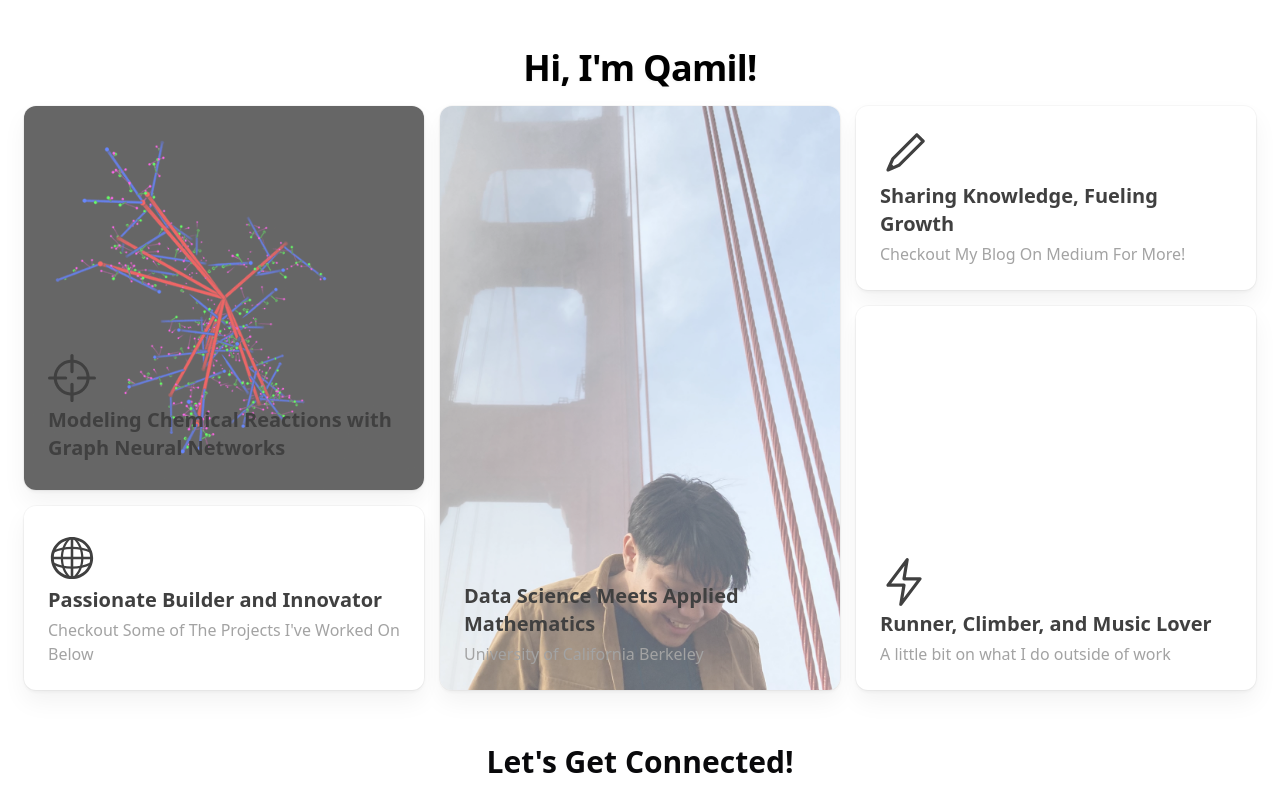
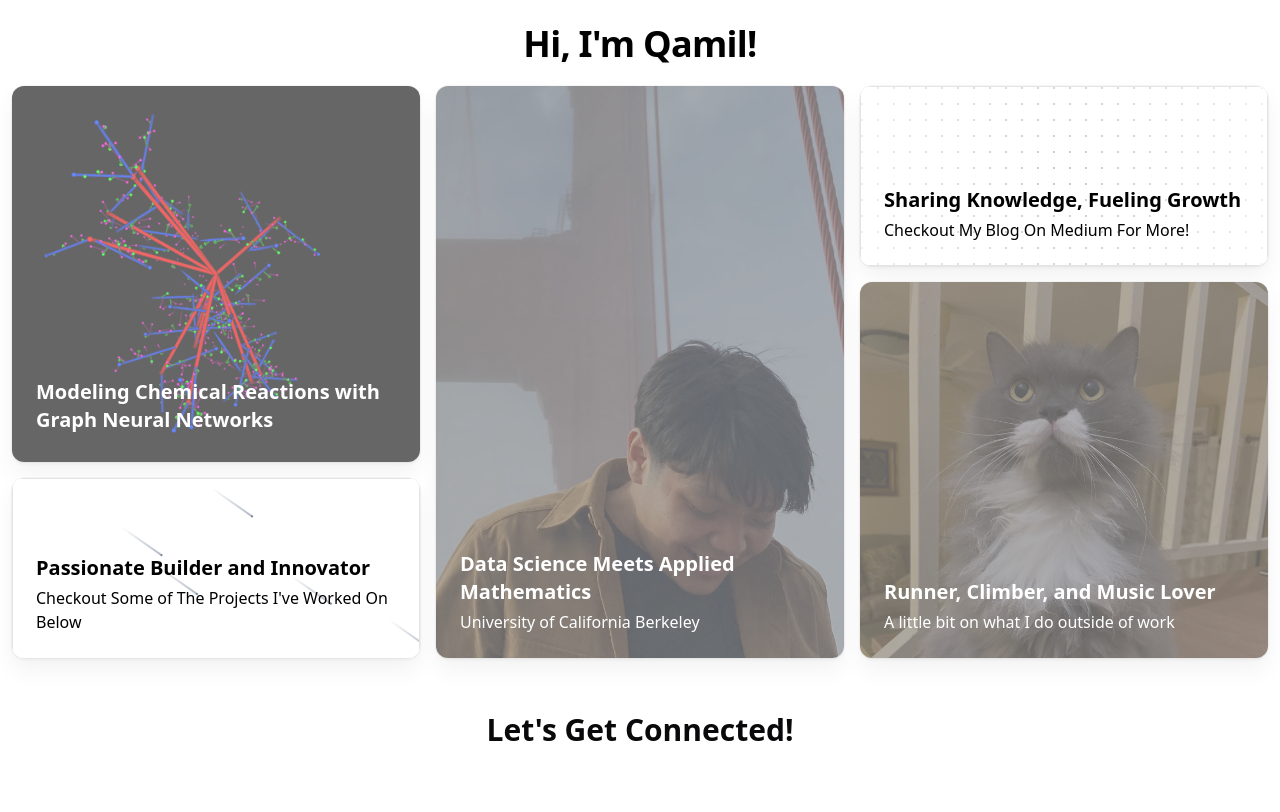
Before and after one commit to Qamil-Mirza/revamped-website, a Next.js app: page / in a window 1280 px wide. Shown: the top 812 px of the page. Built offline with nearby package versions, Linux system fonts and the light colour scheme; no server answers.

Commit message:
implemented backgrounds for cards

```diff
--- a/src/app/page.tsx
+++ b/src/app/page.tsx
@@ -1,18 +1,17 @@
-import {
-  LightningBoltIcon,
-  Pencil1Icon,
-  GlobeIcon,
-  RocketIcon,
-  Crosshair2Icon,
-} from "@radix-ui/react-icons";
+import { GearIcon } from "@radix-ui/react-icons";
 
 // my images
 import qm from "@/public/qm.jpg";
 import graph from "@/public/graph.gif";
+import kay from "@/public/kay.jpg";
 
 import { BentoCard, BentoGrid } from "@/components/ui/bento-grid";
 import TypingAnimation from "@/components/ui/typing-animation";
 import BlurFade from "@/components/ui/blur-fade";
+import Meteors from "@/components/ui/meteors";
+import { DotPattern } from "@/components/ui/dot-pattern";
+
+import { cn } from "@/lib/utils";
 
 // URL
 const prefixURL = process.env.NEXT_PUBLIC_LOCAL_DEVELOPMENT_URL;
@@ -25,20 +24,23 @@ const features = [
     href: `/`,
     cta: "Learn more",
     disable: true,
+    primaryTextColor: "text-white",
+    secondaryTextColor: "text-white",
     background: (
       <img
         src={qm.src}
-        className="absolute inset-0 w-full h-full object-cover object-right-bottom opacity-60"
+        className="absolute inset-0 w-full h-full object-cover object-right-bottom opacity-60 brightness-50 scale-150 -translate-y-1/4"
       />
     ),
     className: "lg:row-start-1 lg:row-end-4 lg:col-start-2 lg:col-end-3",
   },
   {
-    Icon: Crosshair2Icon,
     name: "Modeling Chemical Reactions with Graph Neural Networks",
     description: "",
     href: "/",
     cta: "Learn more",
+    iconColor: "text-white",
+    primaryTextColor: "text-white",
     background: (
       <img
         src={graph.src}
@@ -48,45 +50,58 @@ const features = [
     className: "lg:col-start-1 lg:col-end-2 lg:row-start-1 lg:row-end-3",
   },
   {
-    Icon: GlobeIcon,
+    Icon: GearIcon,
+    hideIcon: true,
     name: "Passionate Builder and Innovator",
     description: "Checkout Some of The Projects I've Worked On Below",
     href: `${prefixURL}/projects`,
     cta: "Learn more",
-    background: <img className="absolute -right-20 -top-20 opacity-60" />,
+    background: (
+      <div className="absolute z-0 flex h-[500px] w-full flex-col items-center justify-center overflow-hidden rounded-lg border bg-background md:shadow-xl">
+        <Meteors number={30} />
+      </div>
+    ),
     className: "lg:col-start-1 lg:col-end-2 lg:row-start-3 lg:row-end-4",
   },
   {
-    Icon: Pencil1Icon,
     name: "Sharing Knowledge, Fueling Growth",
     description: "Checkout My Blog On Medium For More!",
     href: "/",
     cta: "Learn more",
-    background: <img className="absolute -right-20 -top-20 opacity-60" />,
+    background: (
+      <div className="absolute flex h-full w-full flex-col items-center justify-center overflow-hidden rounded-lg border bg-background md:shadow-xl">
+        <DotPattern
+          className={cn(
+            "[mask-image:radial-gradient(300px_circle_at_center,white,transparent)]"
+          )}
+        />
+      </div>
+    ),
     className: "lg:col-start-3 lg:col-end-3 lg:row-start-1 lg:row-end-2",
   },
   {
-    Icon: LightningBoltIcon,
     name: "Runner, Climber, and Music Lover",
     description: "A little bit on what I do outside of work",
     href: "/",
     cta: "Learn more",
-    background: <img className="absolute -right-20 -top-20 opacity-60" />,
+    background: <img src={kay.src} className="absolute inset-0 w-full h-full object-cover object-top opacity-60 brightness-50" />,
     className: "lg:col-start-3 lg:col-end-3 lg:row-start-2 lg:row-end-4",
+    primaryTextColor: "text-white",
+    secondaryTextColor: "text-white",
   },
 ];
 
 export default function Home() {
   return (
-    <div className="p-6">
-      <div className="flex justify-center p-6">
+    <div className="p-3">
+      <div className="flex justify-center p-3 mb-4">
         <TypingAnimation
           className="text-4xl font-bold text-black dark:text-white"
           text="Hi, I'm Qamil!"
           duration={100}
         />
       </div>
-      <BlurFade delay={0.25} inView>
+      <BlurFade delay={0.3} inView>
         <div>
           <BentoGrid className="lg:grid-rows-3">
             {features.map((feature) => (
--- a/src/components/ui/bento-grid.tsx
+++ b/src/components/ui/bento-grid.tsx
@@ -32,15 +32,23 @@ const BentoCard = ({
   href,
   cta,
   disable,
+  primaryTextColor,
+  secondaryTextColor,
+  iconColor,
+  hideIcon,
 }: {
   name: string;
   className: string;
   background: ReactNode;
   Icon?: any;
+  hideIcon?: boolean;
   description: string;
   href: string;
   cta: string;
   disable?: boolean;
+  primaryTextColor?: string;
+  secondaryTextColor?: string;
+  iconColor?: string;
 }) => (
   <div
     key={name}
@@ -56,12 +64,12 @@ const BentoCard = ({
     <div>{background}</div>
     <div className={`pointer-events-none z-10 flex transform-gpu flex-col gap-1 p-6 transition-all duration-300 ${!disable ? 'group-hover:-translate-y-10' : ''}`}>
       {Icon &&
-      <Icon className={`h-12 w-12 origin-left transform-gpu text-neutral-700 transition-all duration-300 ease-in-out ${!disable ? 'group-hover:scale-75' : ''}`} />
+      <Icon className={`${hideIcon ? 'opacity-0' : 'opacity-100'} h-12 w-12 origin-left transform-gpu ${iconColor || "text-black"} transition-all duration-300 ease-in-out ${!disable ? 'group-hover:scale-75' : ''}`} />
       }
-      <h3 className="text-xl font-semibold text-neutral-700 dark:text-neutral-300">
+      <h3 className={`text-xl font-semibold ${primaryTextColor || "text-black"} dark:text-neutral-300`}>
         {name}
       </h3>
-      <p className="max-w-lg text-neutral-400">{description}</p>
+      <p className={`max-w-lg ${secondaryTextColor || "text-black"}`}>{description}</p>
     </div>
 
     {!disable &&
--- /dev/null
+++ b/src/components/ui/dot-pattern.tsx
@@ -0,0 +1,56 @@
+import { useId } from "react";
+
+import { cn } from "@/lib/utils";
+
+interface DotPatternProps {
+  width?: any;
+  height?: any;
+  x?: any;
+  y?: any;
+  cx?: any;
+  cy?: any;
+  cr?: any;
+  className?: string;
+  [key: string]: any;
+}
+export function DotPattern({
+  width = 16,
+  height = 16,
+  x = 0,
+  y = 0,
+  cx = 1,
+  cy = 1,
+  cr = 1,
+  className,
+  ...props
+}: DotPatternProps) {
+  const id = useId();
+
+  return (
+    <svg
+      aria-hidden="true"
+      className={cn(
+        "pointer-events-none absolute inset-0 h-full w-full fill-neutral-400/80",
+        className,
+      )}
+      {...props}
+    >
+      <defs>
+        <pattern
+          id={id}
+          width={width}
+          height={height}
+          patternUnits="userSpaceOnUse"
+          patternContentUnits="userSpaceOnUse"
+          x={x}
+          y={y}
+        >
+          <circle id="pattern-circle" cx={cx} cy={cy} r={cr} />
+        </pattern>
+      </defs>
+      <rect width="100%" height="100%" strokeWidth={0} fill={`url(#${id})`} />
+    </svg>
+  );
+}
+
+export default DotPattern;
--- /dev/null
+++ b/src/components/ui/meteors.tsx
@@ -0,0 +1,44 @@
+"use client";
+
+import { useEffect, useState } from "react";
+
+import { cn } from "@/lib/utils";
+
+interface MeteorsProps {
+  number?: number;
+}
+export const Meteors = ({ number = 20 }: MeteorsProps) => {
+  const [meteorStyles, setMeteorStyles] = useState<Array<React.CSSProperties>>(
+    [],
+  );
+
+  useEffect(() => {
+    const styles = [...new Array(number)].map(() => ({
+      top: -5,
+      left: Math.floor(Math.random() * window.innerWidth) + "px",
+      animationDelay: Math.random() * 1 + 0.2 + "s",
+      animationDuration: Math.floor(Math.random() * 8 + 2) + "s",
+    }));
+    setMeteorStyles(styles);
+  }, [number]);
+
+  return (
+    <>
+      {[...meteorStyles].map((style, idx) => (
+        // Meteor Head
+        <span
+          key={idx}
+          className={cn(
+            "pointer-events-none absolute left-1/2 top-1/2 size-0.5 rotate-[215deg] animate-meteor rounded-full bg-slate-500 shadow-[0_0_0_1px_#ffffff10]",
+          )}
+          style={style}
+        >
+          {/* Meteor Tail */}
+          <div className="pointer-events-none absolute top-1/2 -z-10 h-px w-[50px] -translate-y-1/2 bg-gradient-to-r from-slate-500 to-transparent" />
+        </span>
+      ))}
+    </>
+  );
+};
+
+export default Meteors;
--- a/tailwind.config.ts
+++ b/tailwind.config.ts
@@ -57,7 +57,8 @@ const config: Config = {
   			sm: 'calc(var(--radius) - 4px)'
   		},
   		animation: {
-  			ripple: 'ripple var(--duration,2s) ease calc(var(--i, 0)*.2s) infinite'
+  			ripple: 'ripple var(--duration,2s) ease calc(var(--i, 0)*.2s) infinite',
+  			meteor: 'meteor 5s linear infinite'
   		},
   		keyframes: {
   			ripple: {
@@ -67,6 +68,19 @@ const config: Config = {
   				'50%': {
   					transform: 'translate(-50%, -50%) scale(0.9)'
   				}
+  			},
+  			meteor: {
+  				'0%': {
+  					transform: 'rotate(215deg) translateX(0)',
+  					opacity: '1'
+  				},
+  				'70%': {
+  					opacity: '1'
+  				},
+  				'100%': {
+  					transform: 'rotate(215deg) translateX(-500px)',
+  					opacity: '0'
+  				}
   			}
   		}
   	}
```
Also changed, not shown: src/public/kay.Jpg (added), src/public/qamil.png (added).
